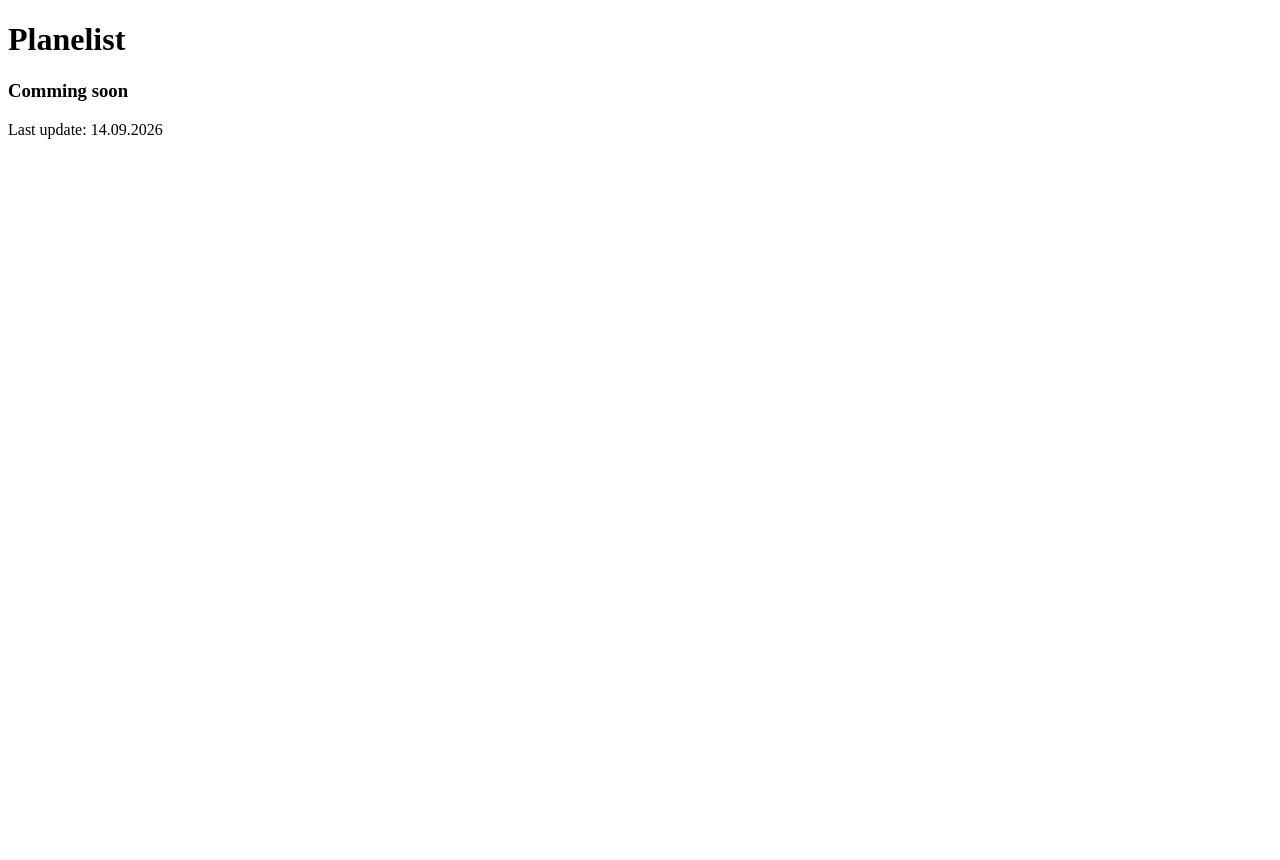
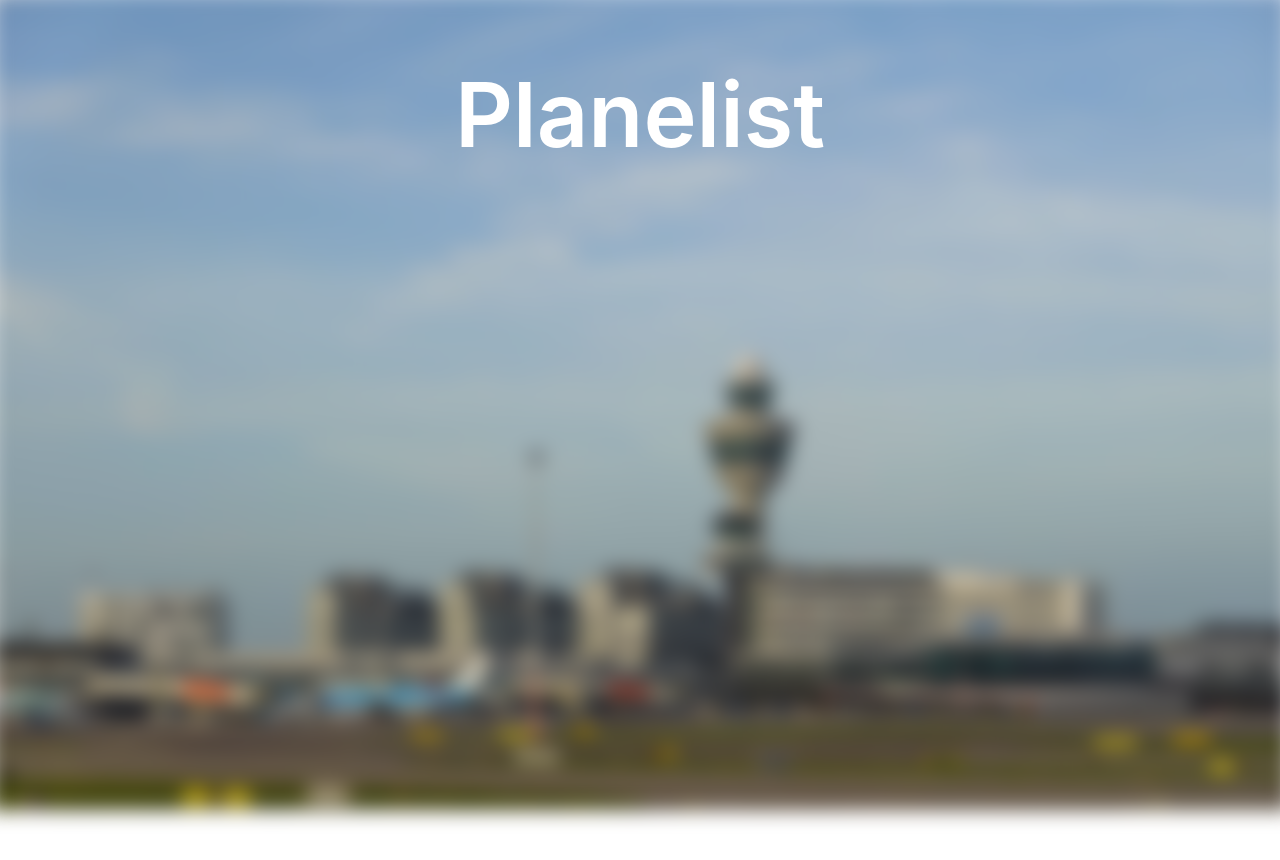
Before and after one commit to jerzy9/PlaneList, a plain HTML site: page index.html in a window 1280 px wide. Before the commit the page ends 800 px from the top, so only its background shows below. Drawn offline with Linux system fonts and the light colour scheme.

Commit message:
Add files via upload

```diff
--- a/index.html
+++ b/index.html
@@ -2,10 +2,9 @@
 <html>
     <head>
         <title>PlaneList</title>
+        <link rel="stylesheet" href="style.css">
     </head>
-    <body>
+<body>
 <h1>Planelist</h1>
-<h3>Comming soon</h3>
-<footer>Last update: 14.09.2026</footer>
 </body>
 </html>
--- /dev/null
+++ b/style.css
@@ -0,0 +1,39 @@
+html, body {
+    margin: 0;
+    width: 100%;
+    height: 100%;
+}
+
+
+
+body{
+position: relative;
+color: white;
+text-align: center;
+}
+
+
+h1 {
+    font-size: 90px;
+    font-family: -apple-system, BlinkMacSystemFont, "SF Pro Display", sans-serif;
+    font-weight: 600;
+    color: white;
+}
+
+
+
+
+body::before {
+content: "";
+position: fixed;
+inset: -10px;
+
+background-image: url("background.jpg");
+background-size: cover;
+background-position: center;
+background-repeat: no-repeat;
+
+z-index: -1;
+
+filter: blur(10px);
+}
```
Also changed, not shown: background.jpg (added).
